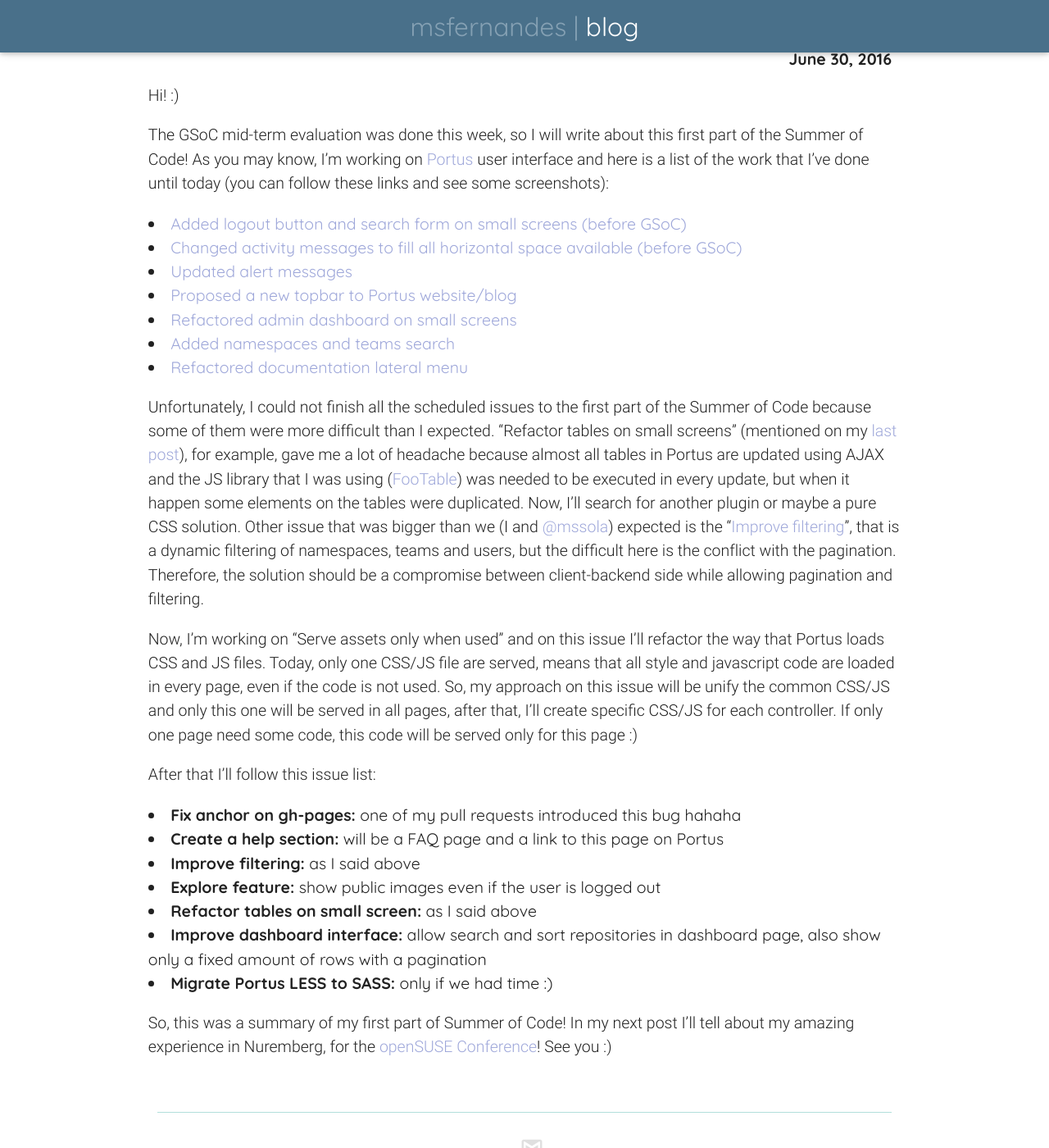
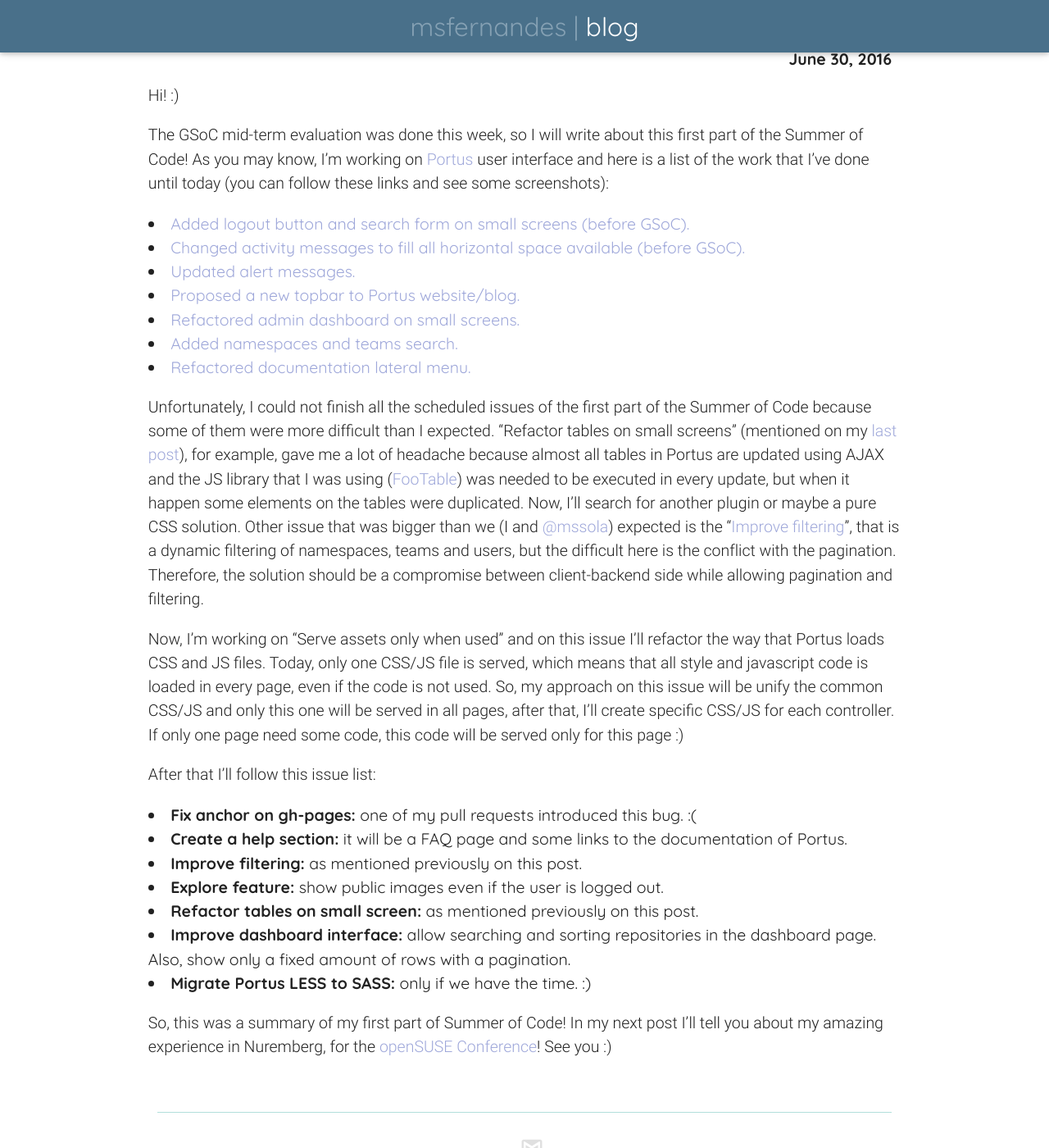
Before and after one commit to msfernandes/msfernandes.github.io, a Jekyll site: the page built from _posts/2016-06-30-Midterm-evaluation.md, in a window 1280 px wide and 1400 px high, scrolled down 454 px. Shown: the whole window at 82% size. Built offline with Jekyll 4.4.1, drawn with Linux system fonts in a browser that asks for light colours; nearby versions of some CDN libraries; comment, search, counter and statistics services are not loaded.

Commit message:
Fixed english misspells

```diff
--- a/_posts/2016-06-30-Midterm-evaluation.md
+++ b/_posts/2016-06-30-Midterm-evaluation.md
@@ -13,32 +13,32 @@ The GSoC mid-term evaluation was done this week, so I will write about this firs
 
 <div class="post-list">
   <ul>
-  	<li><a href="https://github.com/SUSE/Portus/pull/773">Added logout button and search form on small screens (before GSoC)</a></li>
-  	<li><a href="https://github.com/SUSE/Portus/pull/776">Changed activity messages to fill all horizontal space available (before GSoC)</a></li>
-  	<li><a href="https://github.com/SUSE/Portus/pull/781">Updated alert messages</a></li>
-  	<li><a href="https://github.com/SUSE/Portus/pull/916">Proposed a new topbar to Portus website/blog</a></li>
-    <li><a href="https://github.com/SUSE/Portus/pull/924">Refactored admin dashboard on small screens</a></li>
-    <li><a href="https://github.com/SUSE/Portus/pull/924">Added namespaces and teams search</a></li>
-    <li><a href="https://github.com/SUSE/Portus/pull/930">Refactored documentation lateral menu</a></li>
+  	<li><a href="https://github.com/SUSE/Portus/pull/773">Added logout button and search form on small screens (before GSoC).</a></li>
+  	<li><a href="https://github.com/SUSE/Portus/pull/776">Changed activity messages to fill all horizontal space available (before GSoC).</a></li>
+  	<li><a href="https://github.com/SUSE/Portus/pull/781">Updated alert messages.</a></li>
+  	<li><a href="https://github.com/SUSE/Portus/pull/916">Proposed a new topbar to Portus website/blog.</a></li>
+    <li><a href="https://github.com/SUSE/Portus/pull/924">Refactored admin dashboard on small screens.</a></li>
+    <li><a href="https://github.com/SUSE/Portus/pull/924">Added namespaces and teams search.</a></li>
+    <li><a href="https://github.com/SUSE/Portus/pull/930">Refactored documentation lateral menu.</a></li>
   </ul>
 </div>
 
-Unfortunately, I could not finish all the scheduled issues to the first part of the Summer of Code because some of them were more difficult than I expected. "Refactor tables on small screens" (mentioned on my [last post](/blog/2016/06/05/First-contributions)), for example, gave me a lot of headache because almost all tables in Portus are updated using AJAX and the JS library that I was using ([FooTable](http://fooplugins.com/plugins/footable-jquery/)) was needed to be executed in every update, but when it happen some elements on the tables were duplicated. Now, I'll search for another plugin or maybe a pure CSS solution. Other issue that was bigger than we (I and [@mssola](https://github.com/mssola)) expected is the "[Improve filtering](https://github.com/SUSE/Portus/issues/454)", that is a dynamic filtering of namespaces, teams and users, but the difficult here is the conflict with the pagination. Therefore, the solution should be a compromise between client-backend side while allowing pagination and filtering.
+Unfortunately, I could not finish all the scheduled issues of the first part of the Summer of Code because some of them were more difficult than I expected. "Refactor tables on small screens" (mentioned on my [last post](/blog/2016/06/05/First-contributions)), for example, gave me a lot of headache because almost all tables in Portus are updated using AJAX and the JS library that I was using ([FooTable](http://fooplugins.com/plugins/footable-jquery/)) was needed to be executed in every update, but when it happen some elements on the tables were duplicated. Now, I'll search for another plugin or maybe a pure CSS solution. Other issue that was bigger than we (I and [@mssola](https://github.com/mssola)) expected is the "[Improve filtering](https://github.com/SUSE/Portus/issues/454)", that is a dynamic filtering of namespaces, teams and users, but the difficult here is the conflict with the pagination. Therefore, the solution should be a compromise between client-backend side while allowing pagination and filtering.
 
-Now, I'm working on "Serve assets only when used" and on this issue I'll refactor the way that Portus loads CSS and JS files. Today, only one CSS/JS file are served, means that all style and javascript code are loaded in every page, even if the code is not used. So, my approach on this issue will be unify the common CSS/JS and only this one will be served in all pages, after that, I'll create specific CSS/JS for each controller. If only one page need some code, this code will be served only for this page :)
+Now, I'm working on "Serve assets only when used" and on this issue I'll refactor the way that Portus loads CSS and JS files. Today, only one CSS/JS file is served, which means that all style and javascript code is loaded in every page, even if the code is not used. So, my approach on this issue will be unify the common CSS/JS and only this one will be served in all pages, after that, I'll create specific CSS/JS for each controller. If only one page need some code, this code will be served only for this page :)
 
 After that I'll follow this issue list:
 
 <div class="post-list">
   <ul>
-  	<li><strong>Fix anchor on gh-pages:</strong> one of my pull requests introduced this bug hahaha</li>
-  	<li><strong>Create a help section:</strong> will be a FAQ page and a link to this page on Portus</li>
-  	<li><strong>Improve filtering:</strong> as I said above</li>
-  	<li><strong>Explore feature:</strong> show public images even if the user is logged out</li>
-  	<li><strong>Refactor tables on small screen:</strong> as I said above</li>
-  	<li><strong>Improve dashboard interface:</strong> allow search and sort repositories in dashboard page, also show only a fixed amount of rows with a pagination</li>
-  	<li><strong>Migrate Portus LESS to SASS:</strong> only if we had time :)</li>
+  	<li><strong>Fix anchor on gh-pages:</strong> one of my pull requests introduced this bug. :(</li>
+  	<li><strong>Create a help section:</strong> it will be a FAQ page and some links to the documentation of Portus.</li>
+  	<li><strong>Improve filtering:</strong> as mentioned previously on this post.</li>
+  	<li><strong>Explore feature:</strong> show public images even if the user is logged out.</li>
+  	<li><strong>Refactor tables on small screen:</strong> as mentioned previously on this post.</li>
+  	<li><strong>Improve dashboard interface:</strong> allow searching and sorting repositories in the dashboard page. Also, show only a fixed amount of rows with a pagination.</li>
+  	<li><strong>Migrate Portus LESS to SASS:</strong> only if we have the time. :)</li>
   </ul>
 </div>
 
-So, this was a summary of my first part of Summer of Code! In my next post I'll tell about my amazing experience in Nuremberg, for the [openSUSE Conference](https://events.opensuse.org/conference/oSC16)! See you :)
+So, this was a summary of my first part of Summer of Code! In my next post I’ll tell you about my amazing experience in Nuremberg, for the [openSUSE Conference](https://events.opensuse.org/conference/oSC16)! See you :)
```
